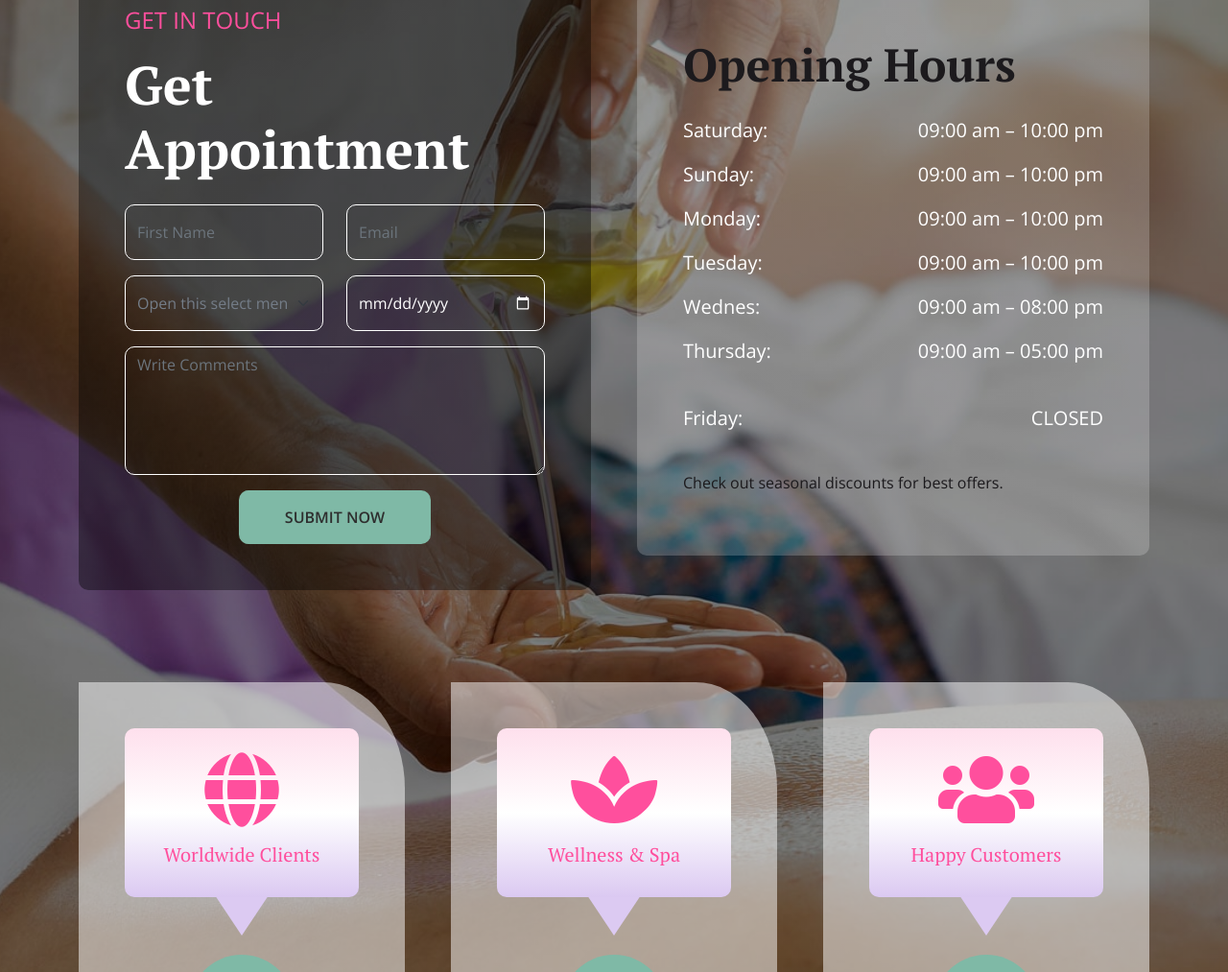
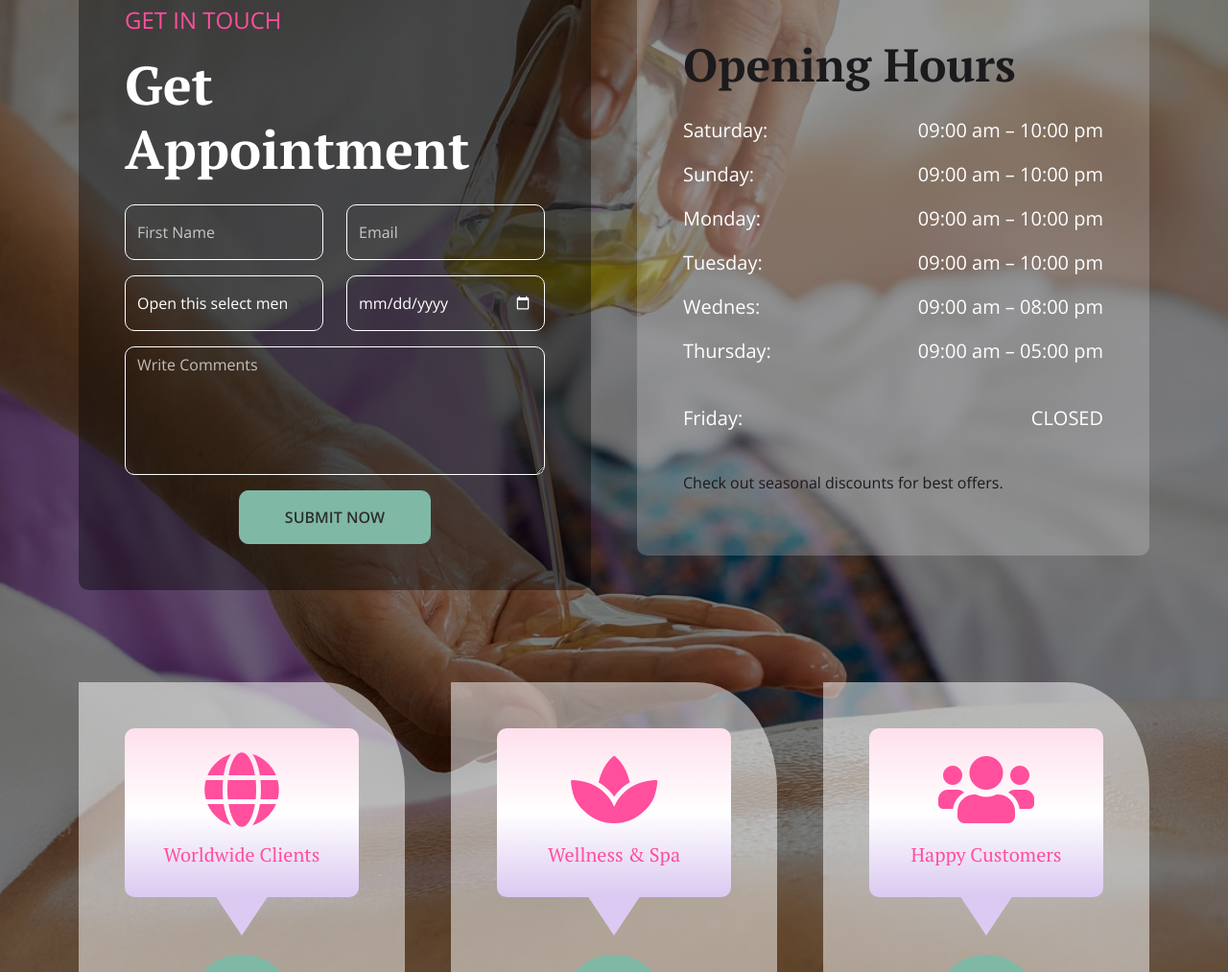
Before and after one commit to karthickr6363-hub/spa-and-wellness-web, a plain HTML site: page index.html in a window 1280 px wide. Shown: the part 3407-4420 px from the top of the page at 96% size. Drawn offline with nearby package versions, Linux system fonts and the light colour scheme.

Commit message:
add the somere changer

```diff
--- a/css/style.css
+++ b/css/style.css
@@ -417,6 +417,18 @@ input[type="date"].bg-transparent::-webkit-calendar-picker-indicator {
     background: linear-gradient(rgba(255, 255, 255, 0.2), rgba(255, 255, 255, .2));
     object-fit: cover;
     border-radius: 10px;
+}
+
+.appointment .appointment-form .form-control::placeholder {
+    color: rgba(255, 255, 255, 0.7);
+}
+
+.appointment .appointment-form .form-select {
+    color: #fff;
+}
+
+.appointment .appointment-form .form-select option {
+    color: var(--accent);
 }
 
 /*** Appointment End ***/
--- a/index.html
+++ b/index.html
@@ -491,7 +491,7 @@
                                         placeholder="Email">
                                 </div>
                                 <div class="col-lg-6">
-                                    <select class="form-select py-3 border-white bg-transparent"
+                                    <select class="form-select py-3 border-white bg-transparent text-white"
                                         aria-label="Default select example">
                                         <option selected>Open this select menu</option>
                                         <option value="1">One</option>
```
Also changed, not shown: appointment.html (+1 -1 lines).
